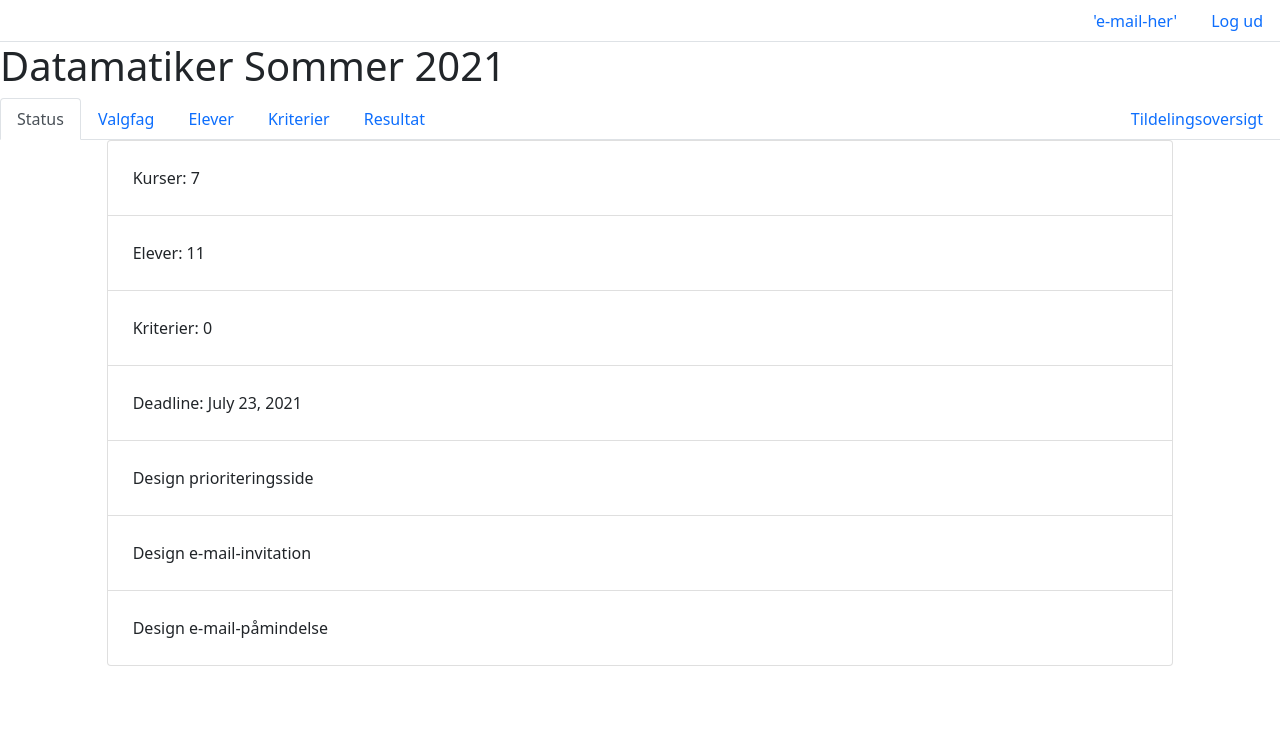
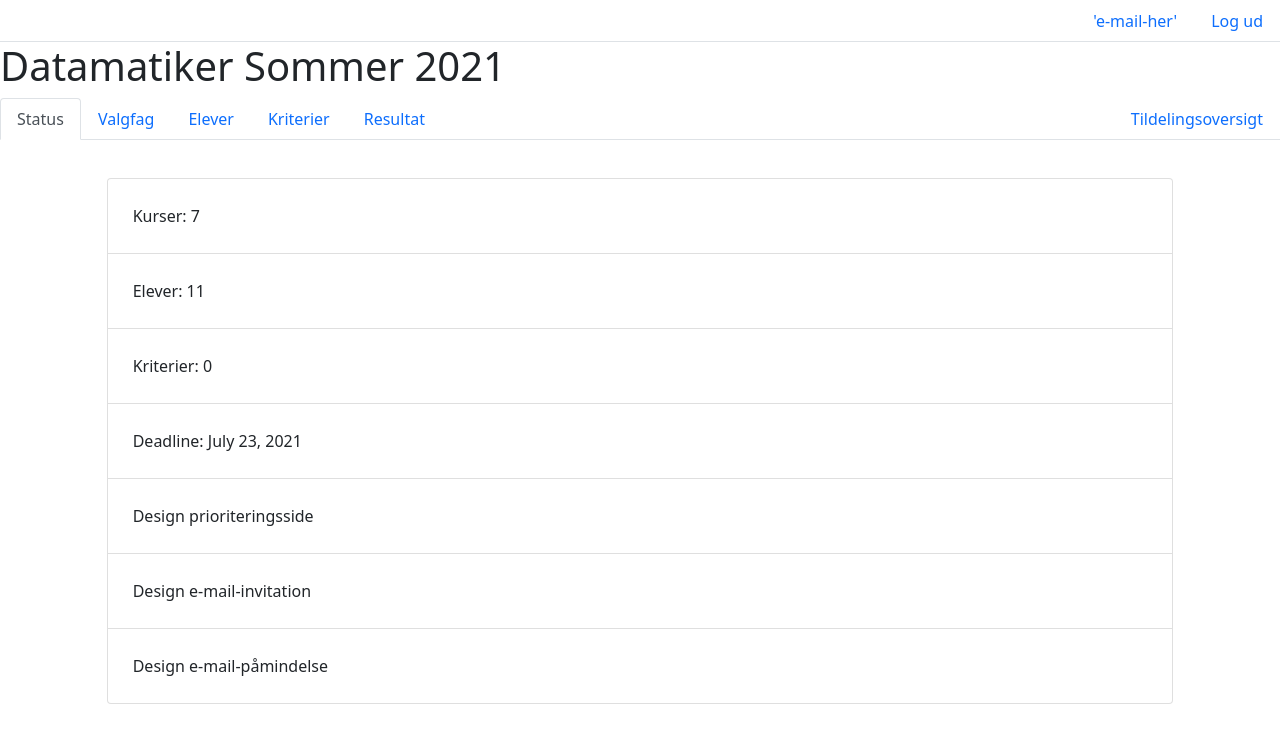
Before and after one commit to miyl/school-elective-allocation-system, a Django app: page /assignment/1 in a window 1280 px wide. Shown: the top 743 px of the page. Run offline with Django 3.2, Linux system fonts and the light colour scheme; data comes from the database, SQL or seed files in the repository; some libraries are stand-ins or nearby versions.

Commit message:
Minor positioning changes in status

```diff
--- a/school_elective_assigner/common/static/css/css.css
+++ b/school_elective_assigner/common/static/css/css.css
@@ -14,11 +14,9 @@
 
 #opret_t {
   position: relative;
-  align-items: center;
+  text-align: center;
   margin-top: 3%;
   margin-bottom: 1%;
-  left: 50%;
-  margin-right: -50%;
 }
 
 #addon-form {
@@ -101,3 +99,7 @@
 #status li {
   padding: 25px;
 }
+
+.margin_top {
+  margin-top: 3%;
+}
--- a/school_elective_assigner/main/templates/status.html
+++ b/school_elective_assigner/main/templates/status.html
@@ -1,4 +1,4 @@
-  <div class="tab-pane fade show active" id="status" role="tabpanel" aria-labelledby="status-tab">
+  <div class="tab-pane fade show active margin_top" id="status" role="tabpanel" aria-labelledby="status-tab">
     <ul class="list-group col-lg-10 mx-auto">
       <li class="list-group-item">Kurser: {{ courses|length }}</li>
       <li class="list-group-item">Elever: {{ students|length }}</li>
```
